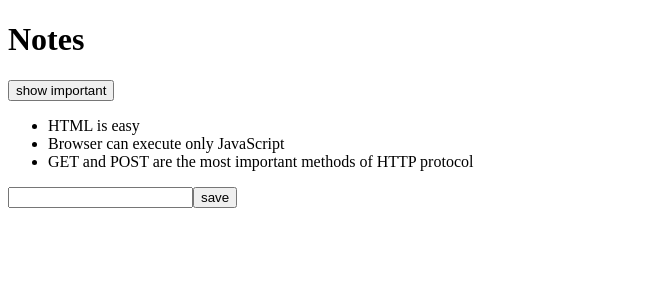
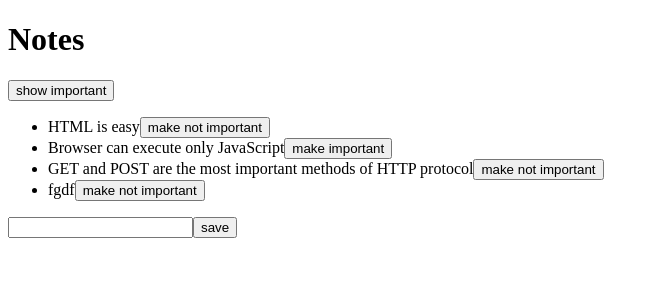
Before and after one commit to javi3143/full-stack-react-node, a React (Create React App) app in the folder part1/: page / in a window 1280 px wide. Shown: the top 300 px of the page, without its empty margins (0-659 px from the left). Built offline with nearby package versions, Linux system fonts and the light colour scheme; data requests are answered from the project's data file.

Commit message:
2.d.pract

```diff
--- a/part1/db.json
+++ b/part1/db.json
@@ -17,6 +17,12 @@
       "content": "GET and POST are the most important methods of HTTP protocol",
       "date": "2019-05-30T19:20:14.298Z",
       "important": true
+    },
+    {
+      "content": "fgdf",
+      "date": "2020-05-24T17:29:06.940Z",
+      "important": true,
+      "id": 4
     }
   ]
 }
--- a/part1/src/App.js
+++ b/part1/src/App.js
@@ -1,23 +1,19 @@
 import React, { useState, useEffect  } from 'react'
 import Note from './components/Note'
-import axios from 'axios'
+import noteService from './services/notes'
 
 const App = () => {
   const [notes, setNotes] = useState([])
   const [newNote, setNewNote] = useState("")
   const [showAll, setShowAll] = useState(true)
 
-  const hook = () => {
-    console.log('effect')
-    axios
-      .get('http://localhost:3001/notes')
-      .then(response => {
-        console.log('promise fulfilled')
-        setNotes(response.data)
+  useEffect(() => {
+    noteService
+      .getAll()
+        .then(initialNotes => {
+        setNotes(initialNotes)
       })
-  }
-
-  useEffect(hook, [])
+  }, [])
 
   const addNote = (event) => {
     event.preventDefault()
@@ -28,8 +24,12 @@
       id: notes.length + 1,
     }
 
-    setNotes(notes.concat(noteObject))
-    setNewNote('')
+    noteService
+      .create(noteObject)
+        .then(returnedNote => {
+        setNotes(notes.concat(returnedNote))
+        setNewNote('')
+      })
   }
 
   const handleNoteChange = (event) => {
@@ -41,6 +41,17 @@
   ? notes
   : notes.filter(note => note.important === true)
 
+  const toggleImportanceOf = (id) => {
+    const note = notes.find(n => n.id === id)
+    const changedNote = { ...note, important: !note.important }
+
+    noteService
+      .update(id, changedNote)
+        .then(returnedNote => {
+        setNotes(notes.map(note => note.id !== id ? note : returnedNote))
+    })
+  }
+
   return (
     <div>
       <h1>Notes</h1>
@@ -51,7 +62,7 @@
       </div>
       <ul>
         {notesToShow.map(note =>
-          <Note key={note.id} note={note} />
+          <Note key={note.id} note={note} toggleImportance={() => toggleImportanceOf(note.id)}/>
         )}
       </ul>
       <form onSubmit={addNote}>
--- a/part1/src/components/Note.js
+++ b/part1/src/components/Note.js
@@ -1,8 +1,14 @@
 import React from 'react'
 
-const Note = ({ note }) => {
+const Note = ({ note, toggleImportance }) => {
+  const label = note.important
+    ? 'make not important' : 'make important'
+
   return (
-    <li>{note.content}</li>
+    <li>
+      {note.content}
+      <button onClick={toggleImportance}>{label}</button>
+    </li>
   )
 }
 
--- /dev/null
+++ b/part1/src/services/notes.js
@@ -0,0 +1,23 @@
+import axios from 'axios'
+const baseUrl = 'http://localhost:3001/notes'
+
+const getAll = () => {
+  const request = axios.get(baseUrl)
+  return request.then(response => response.data)
+}
+
+const create = newObject => {
+  const request = axios.post(baseUrl, newObject)
+  return request.then(response => response.data)
+}
+
+const update = (id, newObject) => {
+  const request = axios.put(`${baseUrl}/${id}`, newObject)
+  return request.then(response => response.data)
+}
+
+export default {
+  getAll: getAll,
+  create: create,
+  update: update
+}
```
Lines whose indentation alone changed are shown as unchanged.
